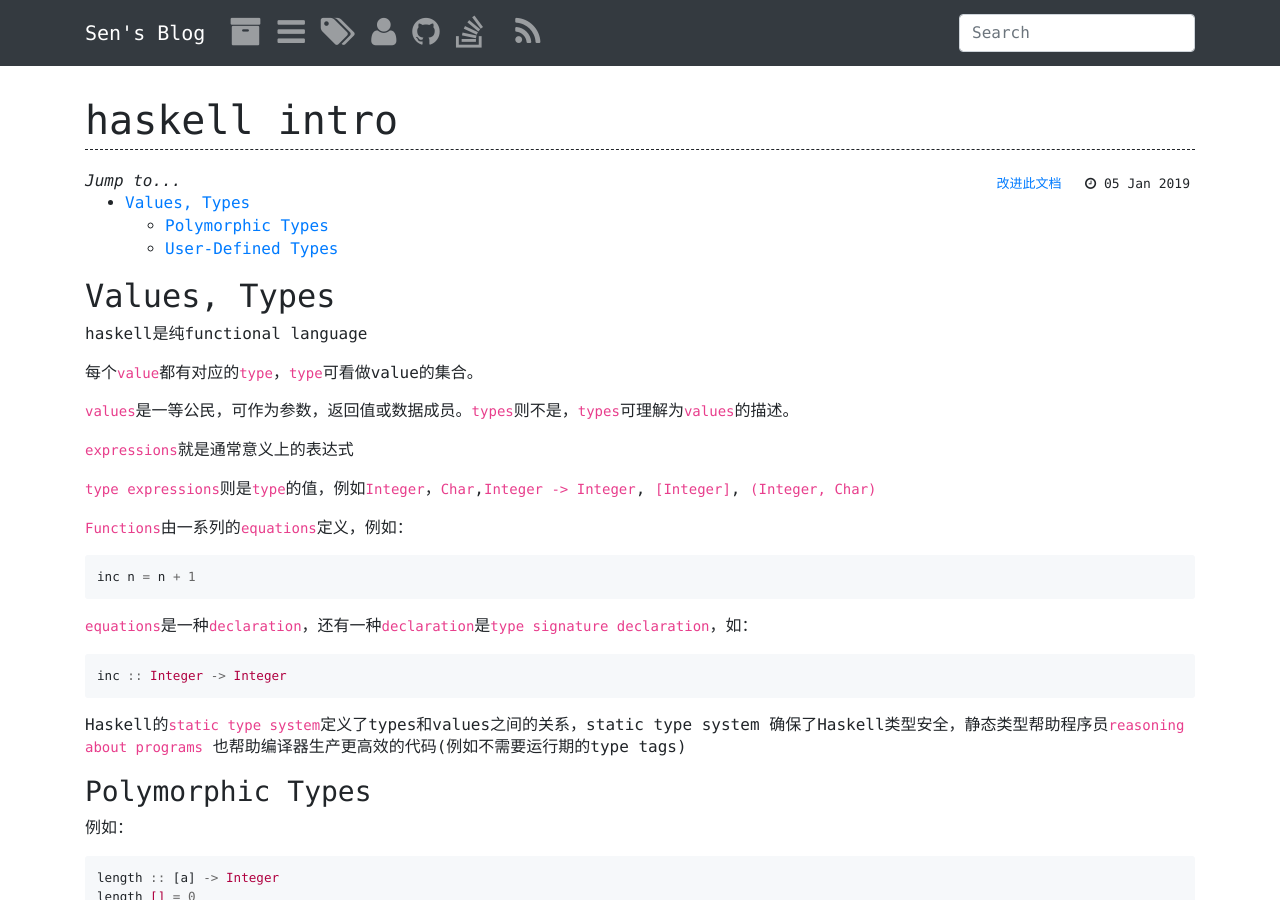
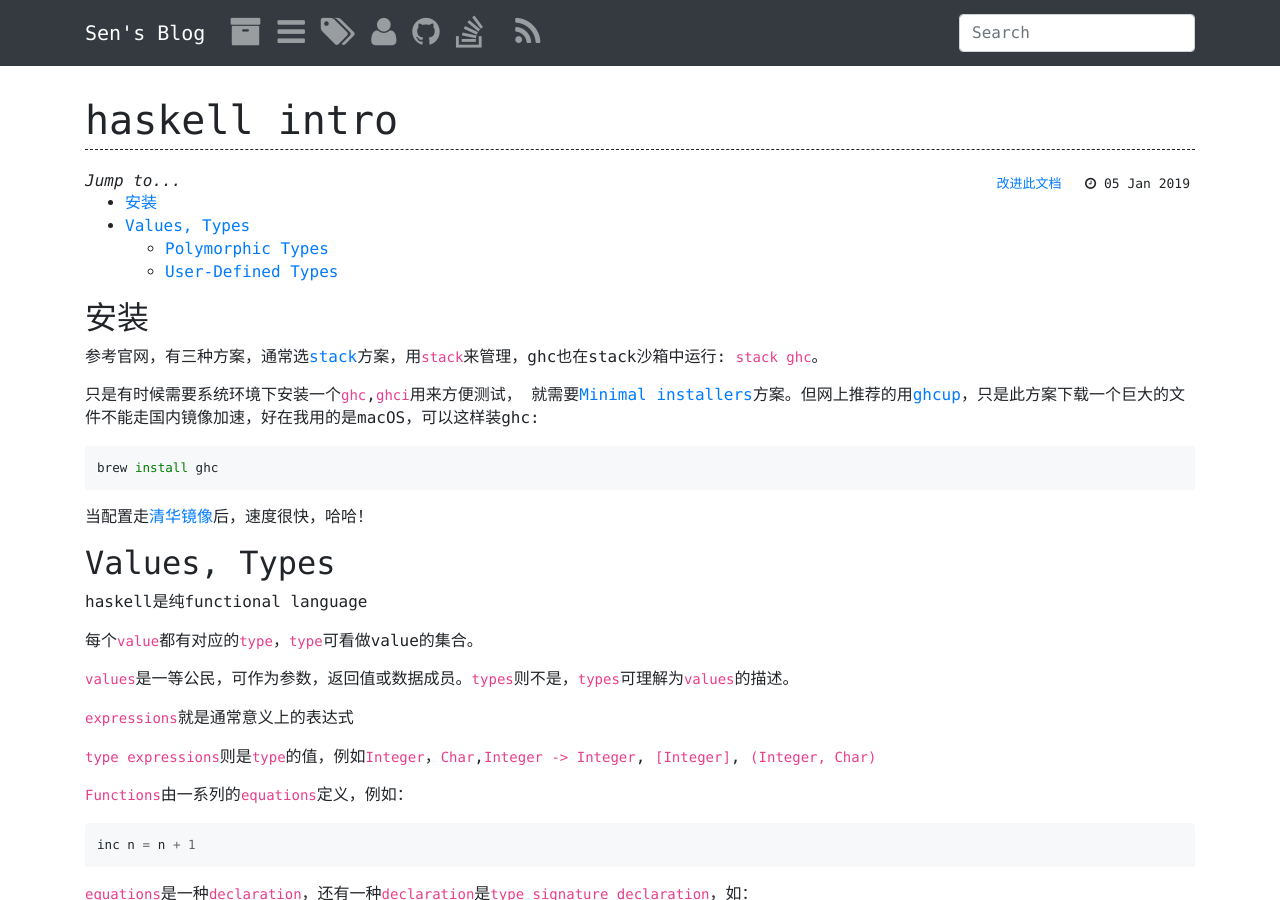
Before and after one commit to SenZhangAI/senzhangai.github.com, a Jekyll site: the page built from _posts/2019-01-05-haskell-intro.md, in a window 1280 px wide and 900 px high. Built offline with Jekyll 4.4.1, drawn with Linux system fonts in a browser that asks for light colours; comment, search, counter and statistics services are not loaded.

Commit message:
add install haskell intro

````diff
--- a/_posts/2019-01-05-haskell-intro.md
+++ b/_posts/2019-01-05-haskell-intro.md
@@ -6,6 +6,19 @@ keywords: haskell
 category: Programming
 tags: [haskell]
 ---
+
+## 安装
+
+参考官网，有三种方案，通常选[stack](https://www.haskell.org/downloads/#stack)方案，用`stack`来管理，ghc也在stack沙箱中运行: `stack ghc`。
+
+只是有时候需要系统环境下安装一个`ghc`,`ghci`用来方便测试，
+就需要[Minimal installers](https://www.haskell.org/downloads/#minimal)方案。但网上推荐的用[ghcup](https://github.com/haskell/ghcup)，只是此方案下载一个巨大的文件不能走国内镜像加速，好在我用的是macOS，可以这样装ghc:
+
+```sh
+brew install ghc
+```
+
+当配置走[清华镜像](https://mirrors.tuna.tsinghua.edu.cn/help/homebrew-bottles/)后，速度很快，哈哈！
 
 ## Values, Types
 
````
